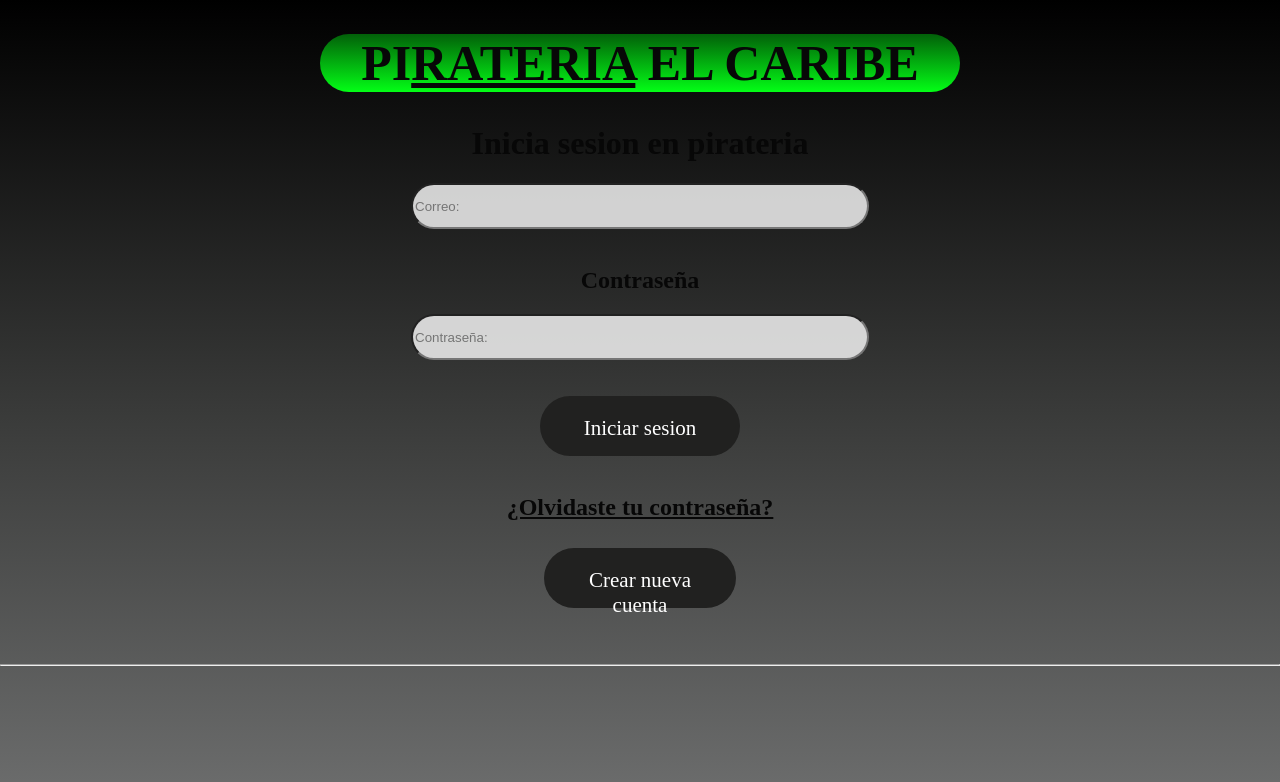
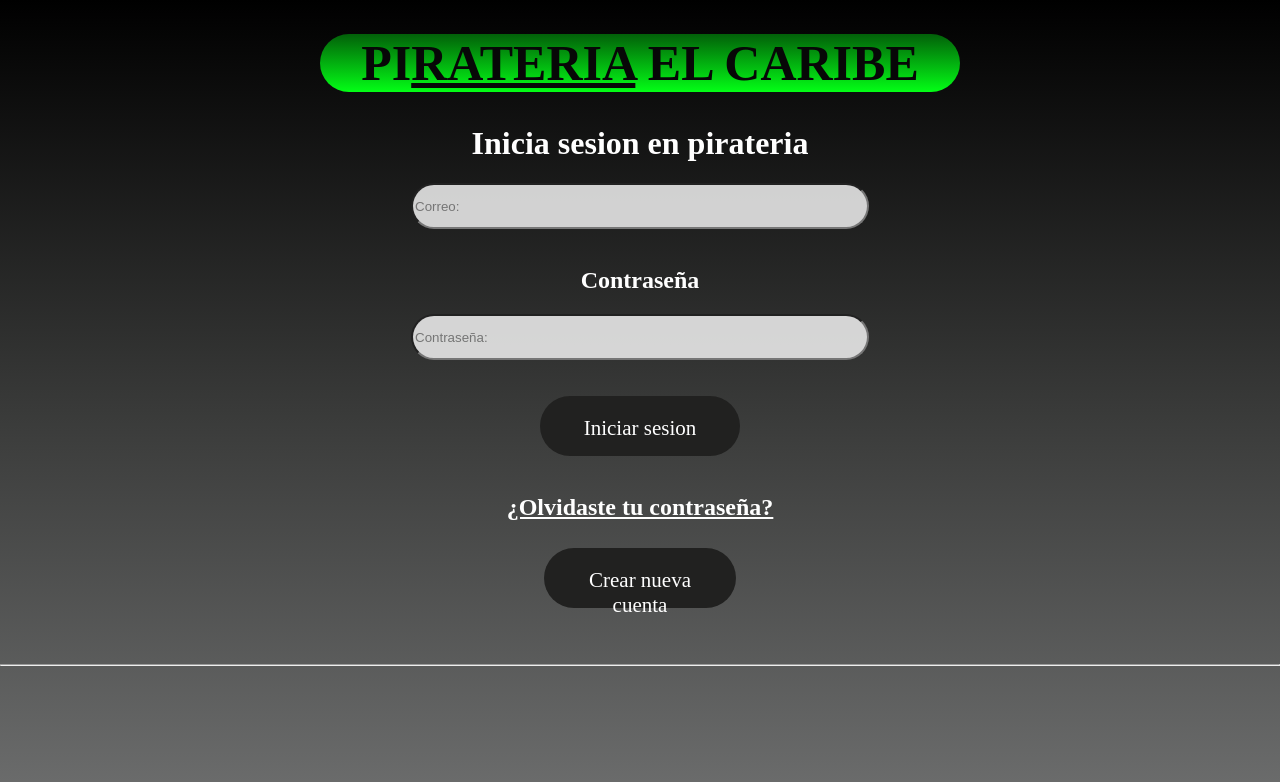
Before and after one commit to panchito-gax/panchito-gax.github.io, a plain HTML site: page index.html in a window 1280 px wide. Drawn offline with Linux system fonts and the light colour scheme.

Commit message:
Update index.html

```diff
--- a/index.html
+++ b/index.html
@@ -10,15 +10,15 @@
    <center><h1 id="titulo">PI<u>RATERIA</u> EL CARIBE</h1></center>
 
     <form>
-    <center><h1>Inicia sesion en pirateria</h1><center>
+    <center><h1 id="texto">Inicia sesion en pirateria</h1><center>
         <input id="sesion" type="email" name="sesion" placeholder="Correo:">
         <br><br>
-        <center><h2>Contraseña</h2><center>
+        <center><h2 id="texto">Contraseña</h2><center>
         <input id="sesion" type="password" name="sesion" placeholder="Contraseña:">
         <br><br><br>
         <button id="iniciars" type="text">Iniciar sesion</button>
         <br><br>
-        <center><h2><u>¿Olvidaste tu contraseña? <br><br><button id="nuevac">Crear nueva cuenta</button></u></h2><center>
+        <center><h2><u id="texto">¿Olvidaste tu contraseña? <br><br><button id="nuevac">Crear nueva cuenta</button></u></h2><center>
         <br><hr>
 
     </form>
```
